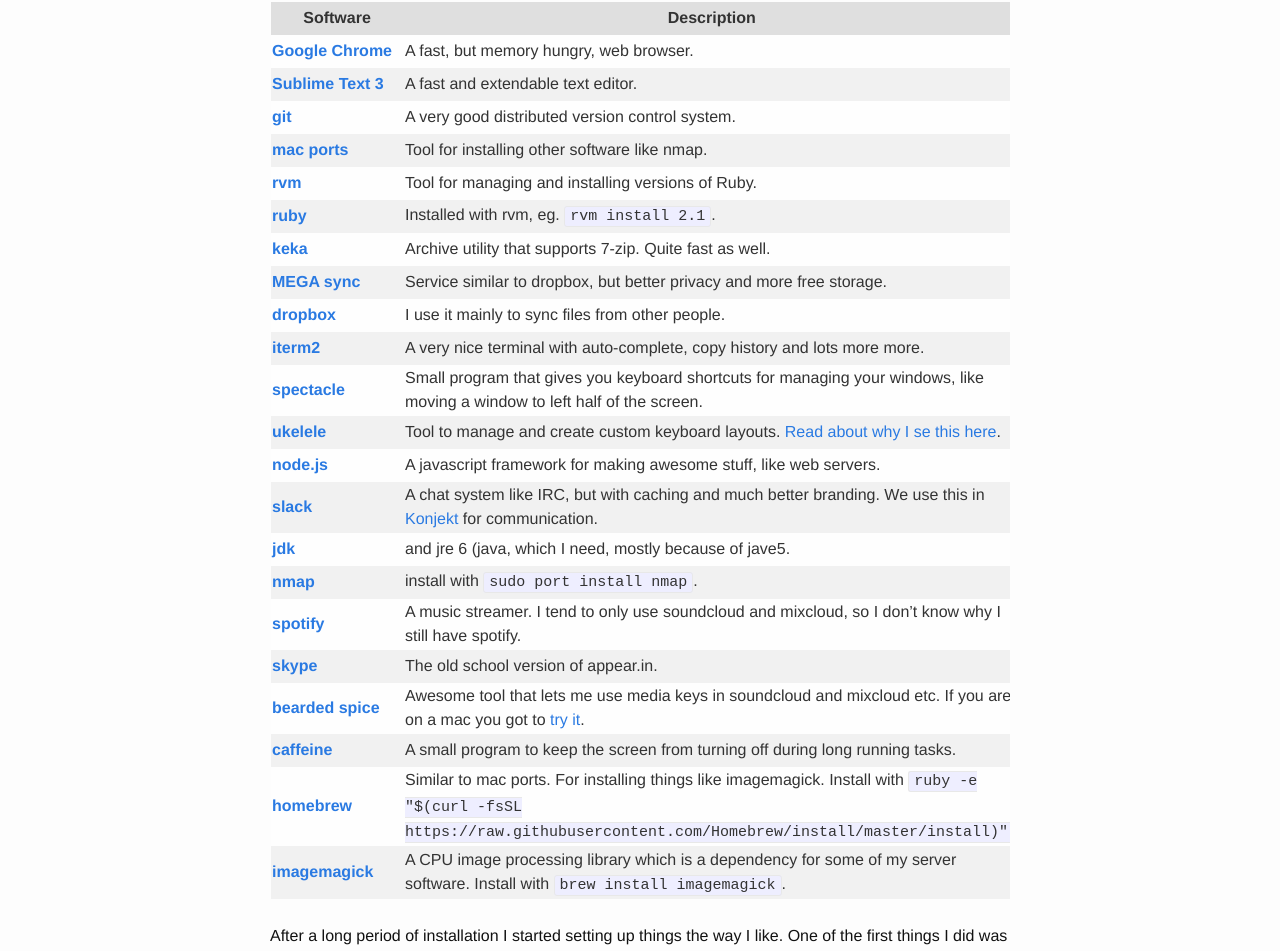
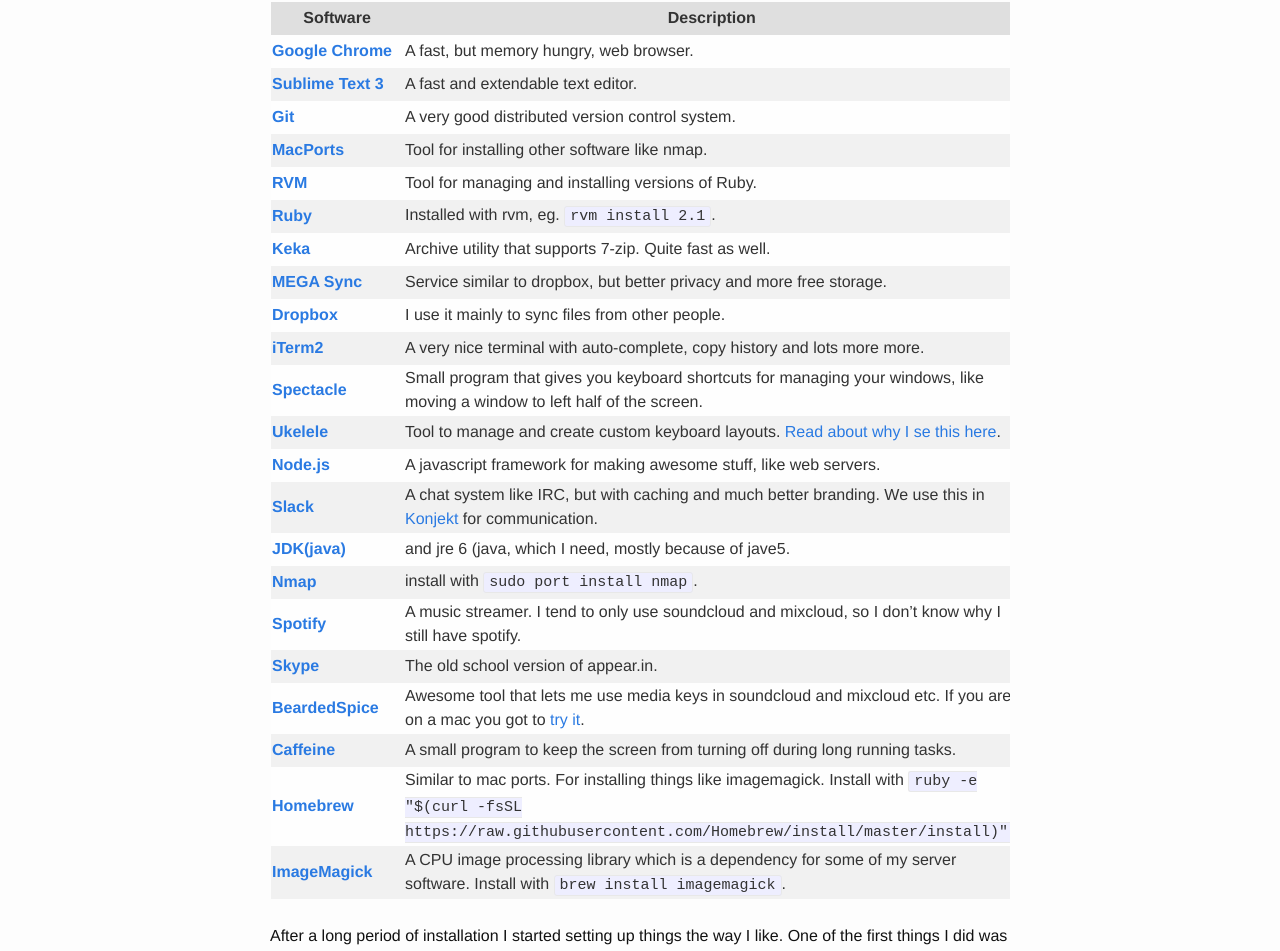
Before and after one commit to stephan-nordnes-eriksen/stephan-nordnes-eriksen.github.io, a Jekyll site: the page built from _posts/2015-05-22-new-mac.markdown, in a window 1280 px wide and 1400 px high. Shown: the part 445-1396 px from the top of the window. Built offline with Jekyll 4.4.1, drawn with Linux system fonts in a browser that asks for light colours; comment, search, counter and statistics services are not loaded.

Commit message:
Capitalizing software properly

```diff
--- a/_posts/2015-05-22-new-mac.markdown
+++ b/_posts/2015-05-22-new-mac.markdown
@@ -15,26 +15,26 @@ First off there is a bunch of software I usually use, so I had to get that insta
 | -------- | ----------- |
 | [**Google Chrome**](http://www.google.com/chrome/) | A fast, but memory hungry, web browser. |
 | [**Sublime Text 3**](http://www.sublimetext.com/3) | A fast and extendable text editor. |
-| [**git**](https://git-scm.com/) | A very good distributed version control system. |
-| [**mac ports**](https://www.macports.org/) | Tool for installing other software like nmap. |
-| [**rvm**](rvm.io) | Tool for managing and installing versions of Ruby. |
-| [**ruby**](ruby-lang.org) | Installed with rvm, eg. `rvm install 2.1`. |
-| [**keka**](http://www.kekaosx.com/en/) | Archive utility that supports 7-zip. Quite fast as well. |
-| [**MEGA sync**](mega.co.nz) | Service similar to dropbox, but better privacy and more free storage. |
-| [**dropbox**](dropbox.com) | I use it mainly to sync files from other people. |
-| [**iterm2**](https://www.iterm2.com/) | A very nice terminal with auto-complete, copy history and lots more more. |
-| [**spectacle**](http://spectacleapp.com/) | Small program that gives you keyboard shortcuts for managing your windows, like moving a window to left half of the screen. |
-| [**ukelele**](http://scripts.sil.org/cms/scripts/page.php?site_id=nrsi&id=ukelele) | Tool to manage and create custom keyboard layouts. [Read about why I se this here](/keyboard/custom/tech/2015/05/22/nsiep.html). |
-| [**node.js**](nodejs.org) | A javascript framework for making awesome stuff, like web servers. |
-| [**slack**](slack.com) | A chat system like IRC, but with caching and much better branding. We use this in [Konjekt](https://konjekt.com) for communication. |
-| [**jdk**](http://www.oracle.com/technetwork/java/javase/downloads/index.html) |  and jre 6 (java, which I need, mostly because of jave5. |
-| [**nmap**](https://nmap.org/) | install with `sudo port install nmap`. |
-| [**spotify**](spotify.com) | A music streamer. I tend to only use soundcloud and mixcloud, so I don't know why I still have spotify. |
-| [**skype**](skype.com) | The old school version of appear.in. |
-| [**bearded spice**](http://beardedspice.com/) | Awesome tool that lets me use media keys in soundcloud and mixcloud etc. If you are on a mac you got to [try it](http://beardedspice.com/). |
-| [**caffeine**](https://itunes.apple.com/us/app/caffeine/id411246225?mt=12) | A small program to keep the screen from turning off during long running tasks. |
-| [**homebrew**](brew.sh) | Similar to mac ports. For installing things like imagemagick. Install with `ruby -e "$(curl -fsSL https://raw.githubusercontent.com/Homebrew/install/master/install)"`. |
-| [**imagemagick**](http://www.imagemagick.org/script/index.php) | A CPU image processing library which is a dependency for some of my server software. Install with `brew install imagemagick`. |
+| [**Git**](https://git-scm.com/) | A very good distributed version control system. |
+| [**MacPorts**](https://www.macports.org/) | Tool for installing other software like nmap. |
+| [**RVM**](rvm.io) | Tool for managing and installing versions of Ruby. |
+| [**Ruby**](ruby-lang.org) | Installed with rvm, eg. `rvm install 2.1`. |
+| [**Keka**](http://www.kekaosx.com/en/) | Archive utility that supports 7-zip. Quite fast as well. |
+| [**MEGA Sync**](mega.co.nz) | Service similar to dropbox, but better privacy and more free storage. |
+| [**Dropbox**](dropbox.com) | I use it mainly to sync files from other people. |
+| [**iTerm2**](https://www.iterm2.com/) | A very nice terminal with auto-complete, copy history and lots more more. |
+| [**Spectacle**](http://spectacleapp.com/) | Small program that gives you keyboard shortcuts for managing your windows, like moving a window to left half of the screen. |
+| [**Ukelele**](http://scripts.sil.org/cms/scripts/page.php?site_id=nrsi&id=ukelele) | Tool to manage and create custom keyboard layouts. [Read about why I se this here](/keyboard/custom/tech/2015/05/22/nsiep.html). |
+| [**Node.js**](nodejs.org) | A javascript framework for making awesome stuff, like web servers. |
+| [**Slack**](slack.com) | A chat system like IRC, but with caching and much better branding. We use this in [Konjekt](https://konjekt.com) for communication. |
+| [**JDK(java)**](http://www.oracle.com/technetwork/java/javase/downloads/index.html) |  and jre 6 (java, which I need, mostly because of jave5. |
+| [**Nmap**](https://nmap.org/) | install with `sudo port install nmap`. |
+| [**Spotify**](spotify.com) | A music streamer. I tend to only use soundcloud and mixcloud, so I don't know why I still have spotify. |
+| [**Skype**](skype.com) | The old school version of appear.in. |
+| [**BeardedSpice**](http://beardedspice.com/) | Awesome tool that lets me use media keys in soundcloud and mixcloud etc. If you are on a mac you got to [try it](http://beardedspice.com/). |
+| [**Caffeine**](https://itunes.apple.com/us/app/caffeine/id411246225?mt=12) | A small program to keep the screen from turning off during long running tasks. |
+| [**Homebrew**](brew.sh) | Similar to mac ports. For installing things like imagemagick. Install with `ruby -e "$(curl -fsSL https://raw.githubusercontent.com/Homebrew/install/master/install)"`. |
+| [**ImageMagick**](http://www.imagemagick.org/script/index.php) | A CPU image processing library which is a dependency for some of my server software. Install with `brew install imagemagick`. |
 
 
 After a long period of installation I started setting up things the way I like. One of the first things I did was to increase the "key repeat" to the maximum value. Yes, moving in terminal, backspacing long text etc. is much better now. I also reduced the "delay until repeat" to the lowest. Can't we bothered with waiting for that stuff. A snappy keyboard is a happy Stephan.
```
